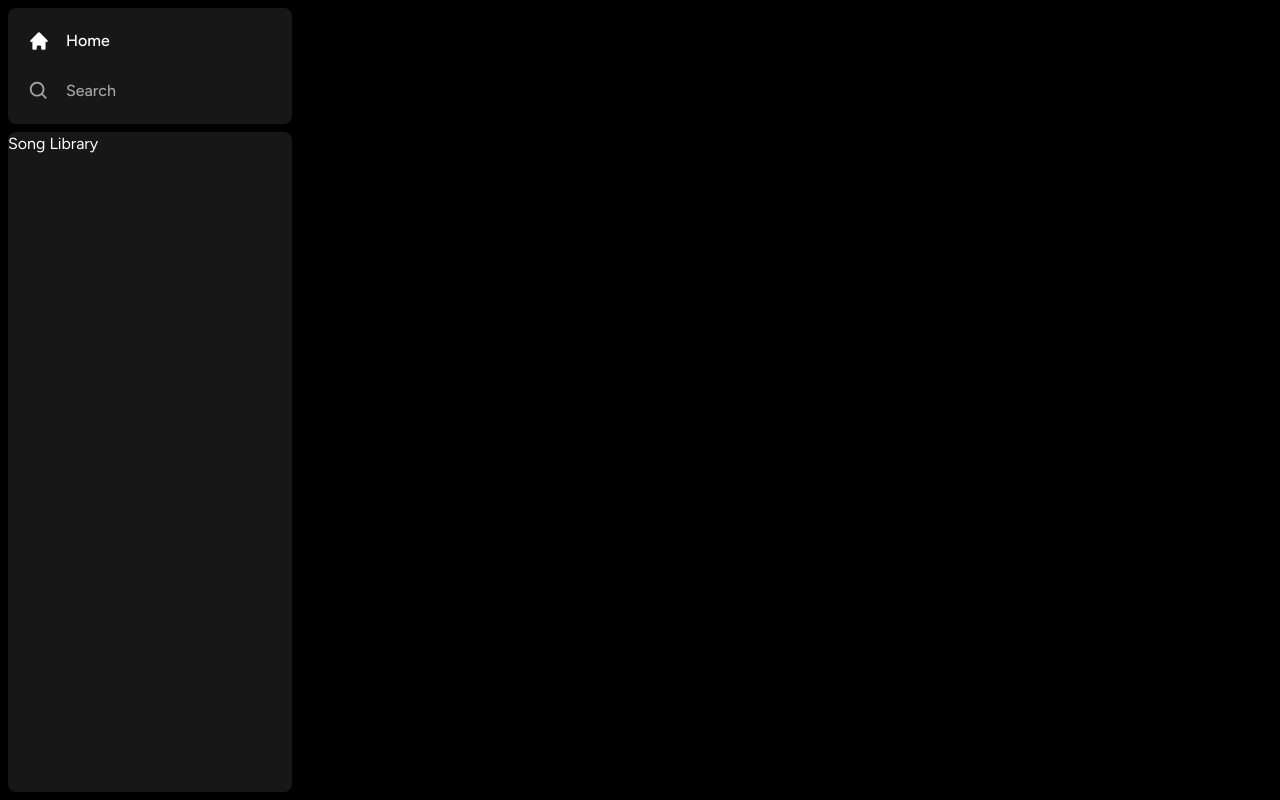
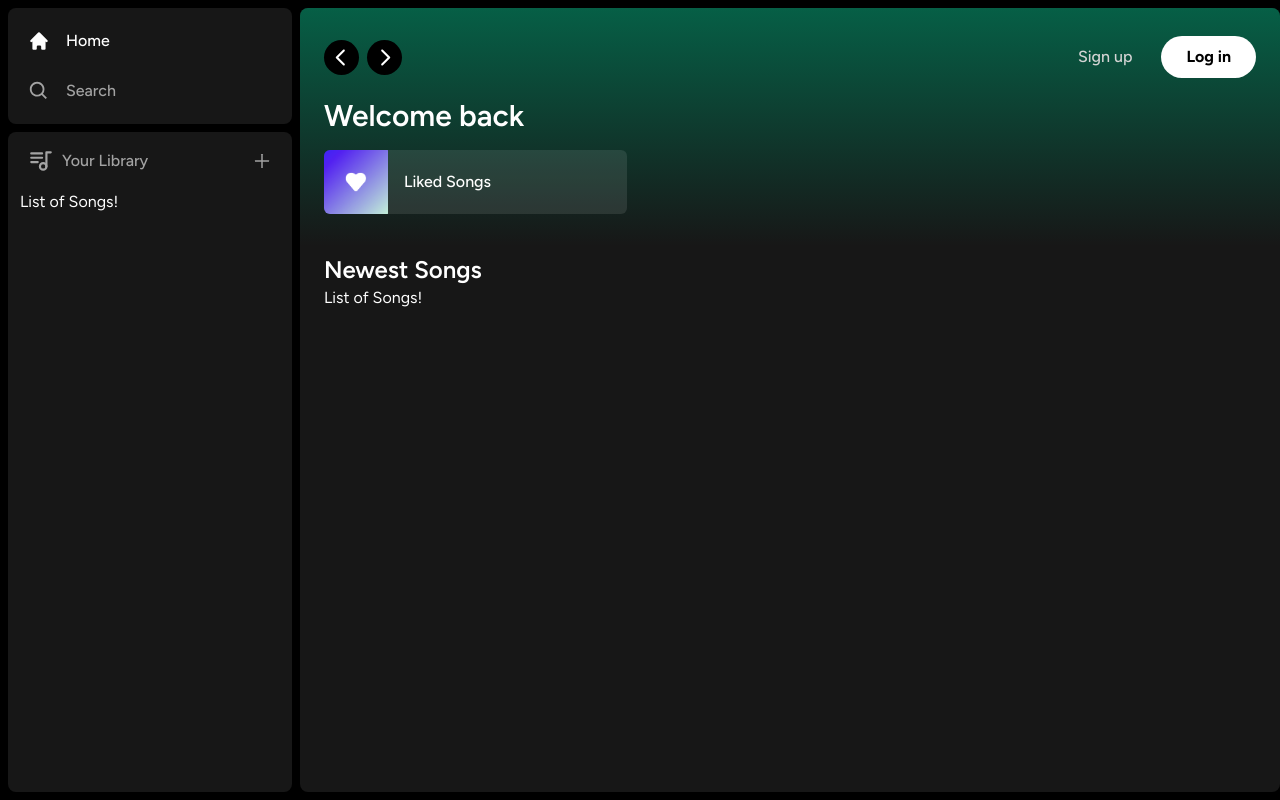
Before and after one commit to jordicastro/spotify-antonio-clone, a Next.js app: page / in a window 1280 px wide. Built offline with nearby package versions, Linux system fonts and the light colour scheme.

Commit message:
layout: sidebar + header

```diff
--- a/app/(site)/page.tsx
+++ b/app/(site)/page.tsx
@@ -1,9 +1,39 @@
 
+import Header from '@/components/Header';
+import ListItem from '@/components/ListItem';
 
 export default function Home() {
   return (
-   <div className="text-green-500">
-    Main Content
+   <div className="bg-neutral-900 rounded-lg h-full w-full overflow-hidden overflow-y-auto">
+    <Header>
+      <div className='mb-2'>
+        <h1
+          className='text-white text-3xl font-semibold'
+        >
+          Welcome back
+        </h1>
+        <div
+          className='grid grid-cols-1 sm:grid-cols-2 xl:grid-cols-3 2xl:grid-cols-4 gap-3 mt-4'
+        >
+          <ListItem
+            image="/images/liked.png"
+            name="Liked Songs"
+            href="liked"
+
+          />
+        </div>
+      </div>
+    </Header>
+    <div className='mt-2 mb-7 px-6'>
+      <div className='flex justify-between items-center'>
+        <h1 className='text-white text-2xl font-semibold'>
+          Newest Songs
+        </h1>
+      </div>
+      <div>
+        List of Songs!
+      </div>
+    </div>
    </div>
   );
 }
--- /dev/null
+++ b/components/Button.tsx
@@ -0,0 +1,35 @@
+import React, { forwardRef } from 'react'
+import { twMerge } from 'tailwind-merge';
+
+interface ButtonProps extends React.ButtonHTMLAttributes<HTMLButtonElement> {
+    children: React.ReactNode;
+}
+
+const Button = forwardRef<HTMLButtonElement, ButtonProps>(({
+    className,
+    children,
+    disabled,
+    type = "button",
+    ...props
+}, ref) => {
+    return (
+        <button
+            type={type}
+            className={twMerge(`
+                w-full rounded-full bg-green-500 border border-transparent p-3 disabled:cursor-not-allowed disabled:opacity-50 text-black font-bold hover:opacity-75 transition
+            `,
+                className
+            )}
+            disabled={disabled}
+            ref={ref}
+            {...props}
+
+        >
+            {children}
+        </button>
+    )
+})
+
+Button.displayName = "Button";
+
+export default Button
--- /dev/null
+++ b/components/Header.tsx
@@ -0,0 +1,96 @@
+"use client";
+
+import { useRouter } from "next/navigation";
+import { twMerge } from "tailwind-merge";
+import { RxCaretLeft as LeftArrow } from "react-icons/rx";
+import { RxCaretRight as RightArrow } from "react-icons/rx";
+import { HiHome as HomeIcon } from "react-icons/hi";
+import { BiSearch as SearchIcon } from "react-icons/bi";
+import Button from "@/components/Button";
+
+interface HeaderProps {
+    children: React.ReactNode;
+    className?: string;
+}
+
+const Header = ({children, className}: HeaderProps) => {
+    const router = useRouter();
+
+    const handleLogout = () => {
+        // handle logout
+    }
+
+    return (
+    <div
+        className={twMerge(
+            `h-fit bg-gradient-to-b from-emerald-800 p-6`,
+            className
+        )}
+    >
+        <div
+            className="w-full mb-4 flex items-center justify-between"
+        >
+            <div
+                className="hidden md:flex gap-x-2 items-center"
+            >
+                <button
+                    className="rounded-full bg-black flex items-center justify-center hover:opacity-75 transition"
+                    onClick={() => router.back()}
+                >
+                    <LeftArrow size={35} className="text-white"/>
+                </button>
+
+                <button
+                    className="rounded-full bg-black flex items-center justify-center hover:opacity-75 transition"
+                    onClick={() => router.forward()}
+                >
+                    <RightArrow size={35} className="text-white"/>
+                </button>
+            </div>
+
+            <div
+                className="flex md:hidden gap-x-2 items-center"
+            >
+                <button
+                    className="rounded-full p-2 bg-white flex items-center justify-center hover:opacity-75 transition"
+                >
+                    <HomeIcon size={20} className="text-black"/>
+                </button>
+
+                <button
+                    className="rounded-full p-2 bg-white flex items-center justify-center hover:opacity-75 transition"
+                >
+                    <SearchIcon size={20} className="text-black"/>
+                </button>
+            </div>
+
+            <div
+                className="flex justify-between items-center gap-x-4"
+            >
+                <>
+                    <div>
+                        <Button
+                            className="bg-transparent text-neutral-300 font-medium"
+                            onClick={() => {}}
+                        >
+                            Sign up
+                        </Button>
+                    </div>
+
+                    <div>
+                        <Button
+                            className="bg-white px-6 py-2"
+                            onClick={() => {}}
+                        >
+                            Log in
+                        </Button>
+                    </div>
+                </>
+            </div>
+        </div>
+        {children}
+    </div>
+    )
+}
+
+export default Header
--- /dev/null
+++ b/components/Library.tsx
@@ -0,0 +1,36 @@
+"use client";
+
+import { AiOutlinePlus as Plus } from "react-icons/ai";
+import { TbPlaylist as LibraryIcon } from "react-icons/tb";
+
+const Library = () => {
+
+    const onClick = () => {
+        // handle upload later
+    }
+
+  return (
+    <div className="flex flex-col">
+        <div
+            className="flex items-center justify-between px-5 pt-4"
+        >
+            <div className="inline-flex items-center gap-x-2">
+                <LibraryIcon className="text-neutral-400" size={26}/>
+                <p className="text-neutral-400 font-medium text-md" >
+                    Your Library
+                </p>
+            </div>
+            <Plus
+                onClick={onClick}
+                className="text-neutral-400 cursor-pointer hover:text-white transition"
+                size={20}
+            />
+        </div>
+        <div className="flex flex-col gap-y-2 mt-4 px-3">
+            List of Songs!
+        </div>
+    </div>
+  )
+}
+
+export default Library
--- /dev/null
+++ b/components/ListItem.tsx
@@ -0,0 +1,51 @@
+"use client";
+
+import Image from "next/image";
+import { useRouter } from "next/navigation";
+import { FaPlay as PlayIcon } from "react-icons/fa";
+
+interface ListItemProps {
+    image: string;
+    name: string;
+    href: string;
+}
+
+const ListItem = ({image, name, href}: ListItemProps) => {
+    const router = useRouter();
+
+    const onClick = () => {
+        // add authentication before push
+        router.push(href);
+    }
+
+    return (
+        <button
+            onClick={onClick}
+            className="relative group/item flex items-center rounded-md overflow-hidden gap-x-4 bg-neutral-100/10 hover:bg-neurtral-100/20 transition pr-4"
+        >
+            <div
+                className="relative min-h-[64px] min-w-[64px]"
+            >
+                <Image
+                    src={image}
+                    alt={name}
+                    fill
+                    className="object-cover"
+                />
+            </div>
+
+            <p className="font-medium truncate py-5">
+                {name}
+            </p>
+
+            <div
+                className="absolute transition opacity-0 rounded-full flex items-center justify-center bg-green-500 p-3 drop-shadow-md right-5 group-hover/item:opacity-100 hover:scale-110"
+            >
+                <PlayIcon className="text-black w-3 h-3" />
+            </div>
+
+        </button>
+    )
+}
+
+export default ListItem
--- a/components/Sidebar.tsx
+++ b/components/Sidebar.tsx
@@ -6,6 +6,7 @@
 import { HiHome } from "react-icons/hi";
 import SidebarItem from "./SidebarItem";
 import Box from "./Box";
+import Library from "./Library";
 
 interface SidebarProps {
     children: React.ReactNode
@@ -47,9 +48,12 @@
                 </div>
             </Box>
             <Box className="overflow-y-auto h-full">
-                Song Library
+                <Library />
             </Box>
         </div>
+        <main className="h-full flex-1 overflow-y-auto py-2">
+            {children}
+        </main>
     </div>
 )
 }
```
Also changed, not shown: public/images/liked.png (added).
